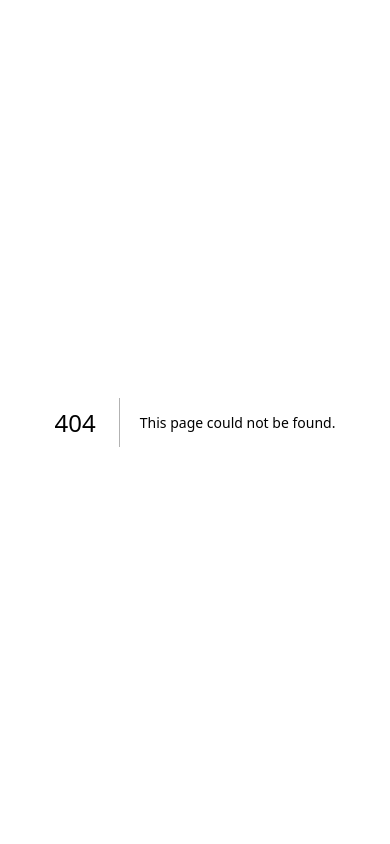
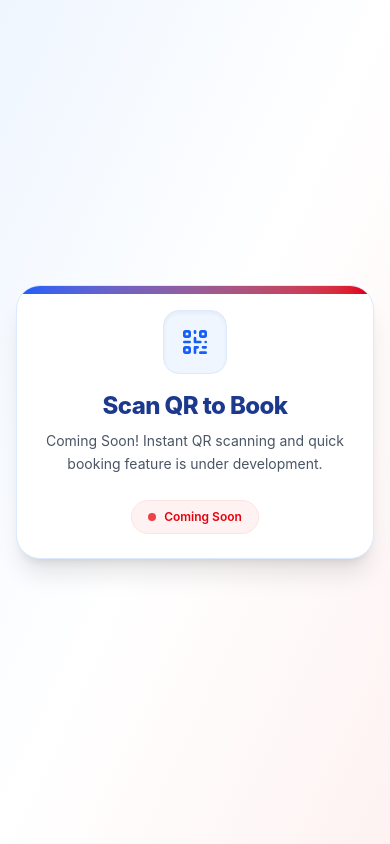
Before and after one commit to Muskan2217/swaasthindia, a Next.js app: page /scan-qr in a window 390 px wide. Before the commit this address had no page. Built offline with nearby package versions, Linux system fonts and the light colour scheme.

Commit message:
feat: add coming soon page for scan-qr with responsive red and blue theme

```diff
--- /dev/null
+++ b/src/app/scan-qr/page.tsx
@@ -0,0 +1,28 @@
+export default function ScanQrPage() {
+  return (
+    <div className="min-h-screen flex items-center justify-center bg-gradient-to-br from-blue-50 via-white to-red-50 px-4">
+      <div className="max-w-md w-full bg-white rounded-3xl shadow-xl border border-blue-100 p-6 sm:p-10 text-center relative overflow-hidden">
+        {/* Decorative top accent bar */}
+        <div className="absolute top-0 left-0 right-0 h-2 bg-gradient-to-r from-blue-600 to-red-600" />
+
+        <div className="w-16 h-16 sm:w-20 sm:h-20 mx-auto mb-4 sm:mb-6 rounded-2xl bg-blue-50 border border-blue-100 flex items-center justify-center text-blue-600 shadow-inner">
+          <svg className="w-8 h-8 sm:w-10 sm:h-10" fill="none" stroke="currentColor" viewBox="0 0 24 24">
+            <path strokeLinecap="round" strokeLinejoin="round" strokeWidth="2" d="M12 4v1m6 11h2m-6 0h-2v4m0-11v3m0 0h.01M12 12h4.01M16 20h4M4 12h4m12 0h.01M5 8h2a1 1 0 001-1V5a1 1 0 00-1-1H5a1 1 0 00-1 1v2a1 1 0 001 1zm12 0h2a1 1 0 001-1V5a1 1 0 00-1-1h-2a1 1 0 00-1 1v2a1 1 0 001 1zM5 20h2a1 1 0 001-1v-2a1 1 0 00-1-1H5a1 1 0 00-1 1v2a1 1 0 001 1z" />
+          </svg>
+        </div>
+
+        <h1 className="text-2xl sm:text-3xl font-extrabold text-blue-900 tracking-tight">
+          Scan QR to Book
+        </h1>
+        <p className="text-sm sm:text-base text-gray-600 mt-2 sm:mt-3 leading-relaxed">
+          Coming Soon! Instant QR scanning and quick booking feature is under development.
+        </p>
+
+        <div className="mt-6 sm:mt-8 inline-flex items-center gap-2 px-4 py-2 rounded-full bg-red-50 border border-red-100 text-red-600 text-xs sm:text-sm font-semibold">
+          <span className="w-2 h-2 rounded-full bg-red-600 animate-pulse" />
+          Coming Soon
+        </div>
+      </div>
+    </div>
+  );
+}
```
